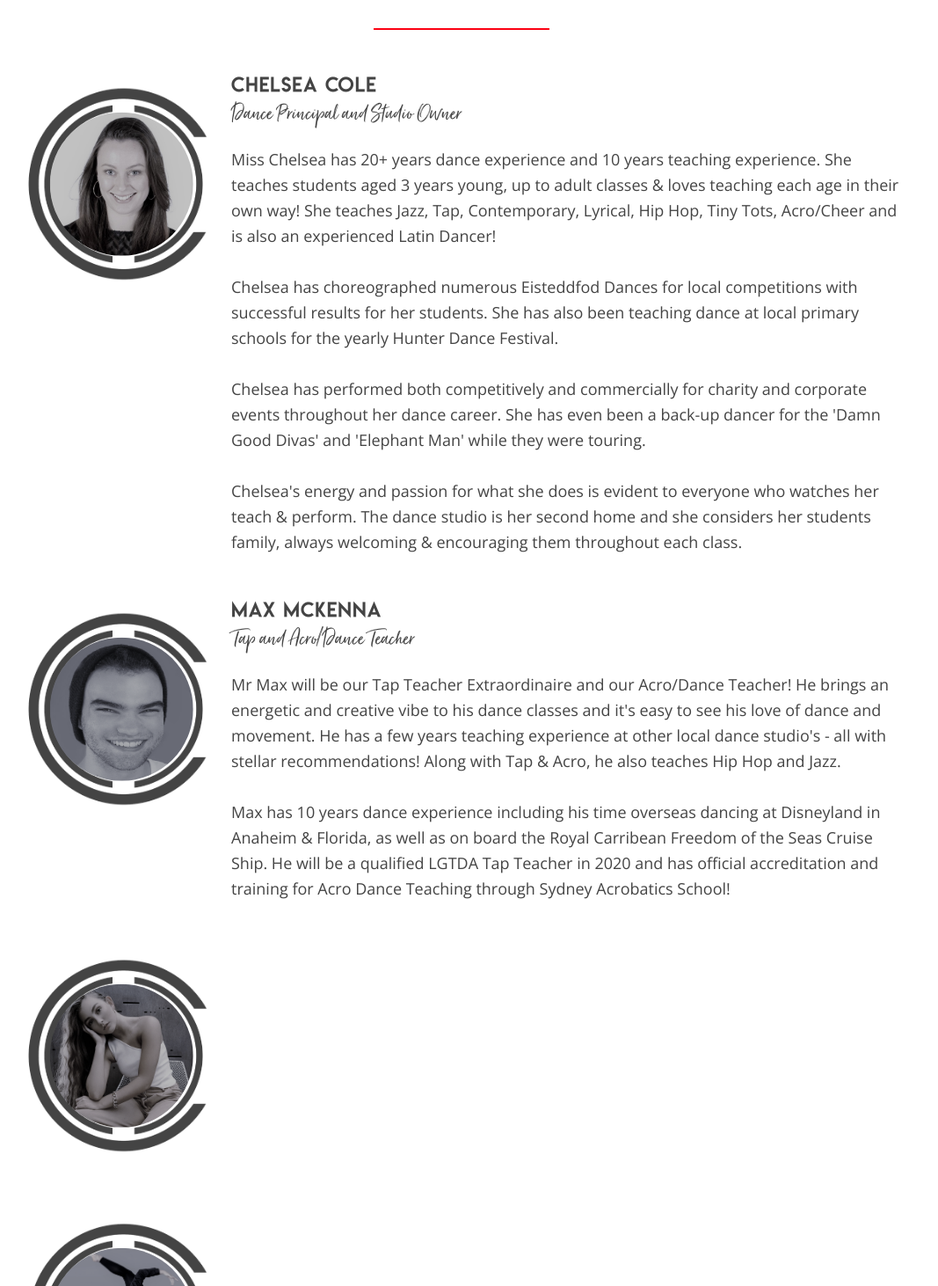
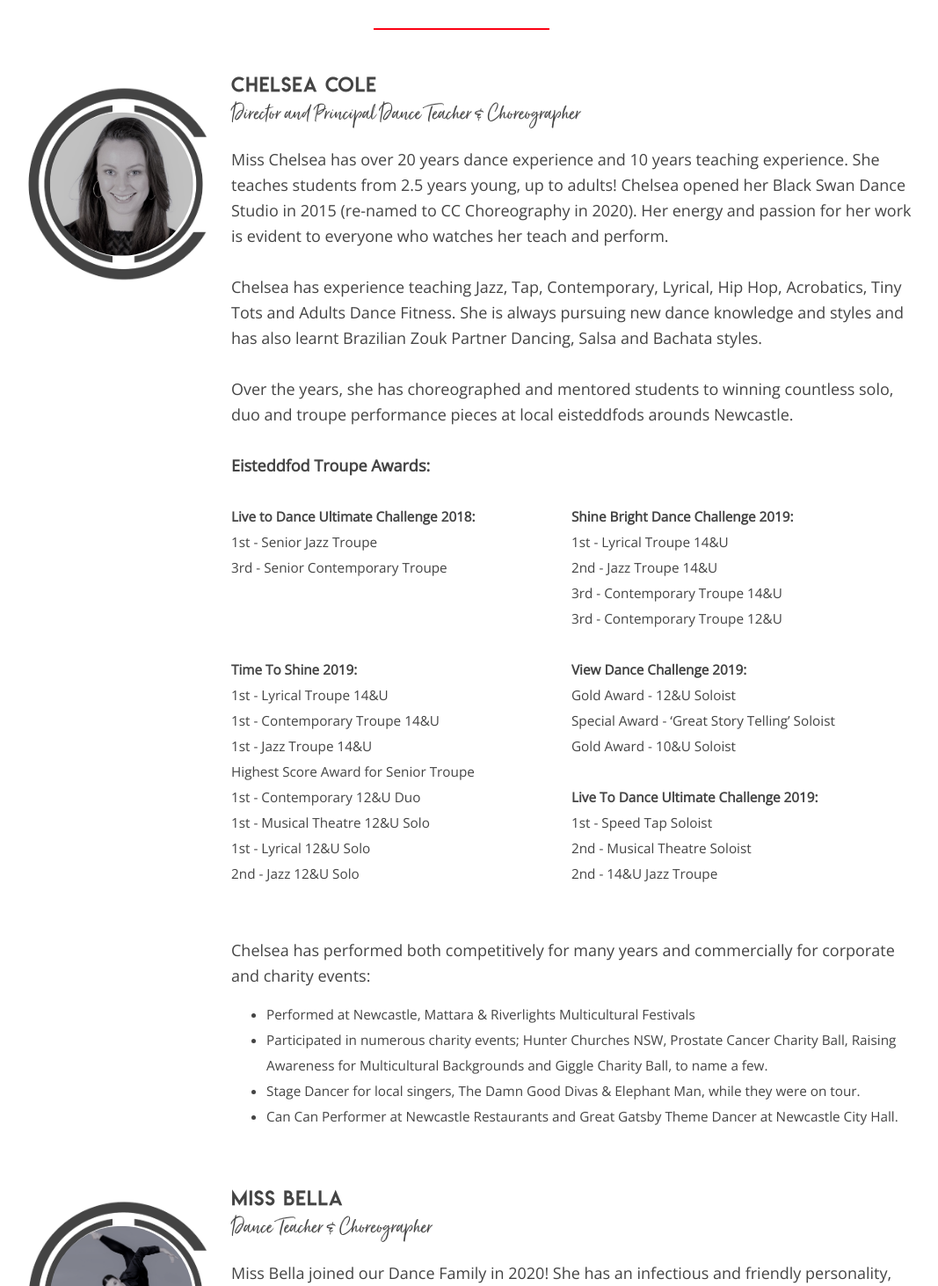
Before and after one commit to LauraAshleigh/CCChoreography, a React (Create React App) app: page /teachers in a window 1280 px wide. Shown: the part 188-1650 px from the top of the page at 88% size, without its empty margins (115-1182 px from the left). Built offline with nearby package versions, Linux system fonts and the light colour scheme; a small style sheet from the web is missing.

Commit message:
Update timetable, fees and teachers

```diff
--- a/src/App.css
+++ b/src/App.css
@@ -10,3 +10,13 @@
 
 .grow { transition: all .2s ease-in-out; }
 .grow:hover { transform: scale(1.1); }
+
+table {
+  border-collapse: collapse;
+  table-layout: fixed;
+}
+
+table td, table th {
+  border: 1px solid #ddd;
+  padding: 8px;
+}
--- /dev/null
+++ b/src/Components/FeesPage/FeesConfig.js
@@ -0,0 +1,16 @@
+export const fees1 = [
+  {class: '1 Class', price: '$11'},
+  {class: '2 Classes', price: '$22'},
+  {class: '3 Classes', price: '$32'},
+  {class: '4 Classes', price: '$41'},
+  {class: '5 Classes', price: '$50'},
+  {class: '6+ Classes', price: '$59'}
+]
+
+export const fees2 = [
+  {class: 'Solo Lesson', price: '$32 / 30 minutes'},
+  {class: 'Duo Lesson', price: '$16 / 30 minutes p.p.'},
+  {class: 'Trio Lesson', price: '$10 / 30 minutes p.p.'},
+  {class: 'Registration Fee (annual)', price: '$60 (includes studio top)'},
+  {class: 'Eisteddfod Fee (annual)', price: '$80 (includes personalised studio jacket & all eisteddfod entry fees)'}
+]
--- /dev/null
+++ b/src/Components/FeesPage/FeesPage.css
@@ -0,0 +1,33 @@
+.fees-grid {
+  display: grid;
+  grid-template-columns: repeat(2, 1fr);
+  column-gap: 50px;
+}
+
+.fees-table { font-size: 85%; }
+
+.fees-table th { text-align: left; }
+
+.fees-table td, .fees-table th {
+  width: 50%;
+  vertical-align: baseline;
+}
+
+.fees-text {
+  width: 80%;
+  margin: 50px auto;
+  line-height: 145%;
+}
+
+.fees-subheading {
+  margin: 20px 0;
+  color: var(--red-color);
+  font-size: 110%;
+}
+
+.fees-info {
+  font-family: 'Open Sans', sans-serif;
+  font-size: 90%;
+}
+
+.fees-info a { color: var(--font-color); }
--- /dev/null
+++ b/src/Components/FeesPage/FeesTable.js
@@ -0,0 +1,24 @@
+import React from 'react'
+
+const feesTable = props => {
+  return (
+    <table className='fees-table'>
+      <thead>
+        <tr>
+          <th>Classes / Week</th>
+          <th>Price (includes GST)</th>
+        </tr>
+      </thead>
+      <tbody>
+        {props.tableContent.map(fee =>
+          <tr key={fee.class}>
+            <td>{fee.class}</td>
+            <td>{fee.price}</td>
+          </tr>
+        )}
+      </tbody>
+    </table>
+  )
+}
+
+export default feesTable
--- a/src/Components/Navigation/NavigationBar.js
+++ b/src/Components/Navigation/NavigationBar.js
@@ -3,7 +3,6 @@ import { NavLink } from 'react-router-dom'
 import Icons from '../Icons/Icons'
 import ccsymbol from '../../images/symbol-black.png'
 import './NavigationBar.css'
-
 
 const navigationBar = () => {
   return (
--- a/src/Components/TeachersPage/TeachersConfig.js
+++ b/src/Components/TeachersPage/TeachersConfig.js
@@ -1,49 +1,105 @@
 import chelsea from '../../images/chelsea.jpg'
 import max from '../../images/max.png'
-import teacher1 from '../../images/teacher-1.png'
-import teacher2 from '../../images/teacher-2.png'
+import bella from '../../images/bella.png'
 
 const teachers = [
   {
     name: 'Chelsea Cole',
-    position: 'Dance Principal and Studio Owner',
+    position: 'Director and Principal Dance Teacher & Choreographer',
     image: chelsea,
-    about: 'Miss Chelsea has 20+ years dance experience and 10 years teaching experience. '
-    + 'She teaches students aged 3 years young, up to adult classes & loves teaching each age in their own way! '
-    + 'She teaches Jazz, Tap, Contemporary, Lyrical, Hip Hop, Tiny Tots, Acro/Cheer and is also an experienced Latin Dancer!'
-    + '<br><br>Chelsea has choreographed numerous Eisteddfod Dances for local competitions with successful results for her students. '
-    + 'She has also been teaching dance at local primary schools for the yearly Hunter Dance Festival.'
-    + '<br><br>Chelsea has performed both competitively and commercially for charity and corporate events throughout her dance career. '
-    + 'She has even been a back-up dancer for the \'Damn Good Divas\' and \'Elephant Man\' while they were touring.'
-    + '<br><br>Chelsea\'s energy and passion for what she does is evident to everyone who watches her teach & perform. '
-    + 'The dance studio is her second home and she considers her students family, '
-    + 'always welcoming & encouraging them throughout each class.'
+    about:
+    'Miss Chelsea has over 20 years dance experience and 10 years teaching experience. '
+    + 'She teaches students from 2.5 years young, up to adults! Chelsea opened her Black Swan Dance Studio in 2015 '
+    + '(re-named to CC Choreography in 2020). Her energy and passion for her work is evident to everyone who watches her teach and perform.'
+    + '<br><br>Chelsea has experience teaching Jazz, Tap, Contemporary, Lyrical, Hip Hop, Acrobatics, Tiny Tots and Adults Dance Fitness. '
+    + 'She is always pursuing new dance knowledge and styles and has also learnt Brazilian Zouk Partner Dancing, Salsa and Bachata styles.'
+    + '<br><br>Over the years, she has choreographed and mentored students to winning countless solo, duo and troupe performance pieces '
+    + 'at local eisteddfods arounds Newcastle.'
+
+    + '<br><br><b>Eisteddfod Troupe Awards:</b>'
+    + '<br><br>'
+    + '<div class="awards-grid">'
+    + '<div>'
+    + '<b>Live to Dance Ultimate Challenge 2018:</b>'
+    + '<br>1st  - Senior Jazz Troupe'
+    + '<br>3rd - Senior Contemporary Troupe'
+
+    + '<br><br><br><br><b>Time To Shine 2019:</b>'
+    + '<br>1st - Lyrical Troupe 14&U'
+    + '<br>1st - Contemporary Troupe 14&U'
+    + '<br>1st - Jazz Troupe 14&U'
+    + '<br>Highest Score Award for Senior Troupe'
+    + '<br>1st - Contemporary 12&U Duo'
+    + '<br>1st - Musical Theatre 12&U Solo'
+    + '<br>1st - Lyrical 12&U Solo'
+    + '<br>2nd - Jazz 12&U Solo'
+    + '</div>'
+
+    + '<div>'
+    + '<b>Shine Bright Dance Challenge 2019:</b>'
+    + '<br>1st - Lyrical Troupe 14&U'
+    + '<br>2nd - Jazz Troupe 14&U'
+    + '<br>3rd - Contemporary Troupe 14&U'
+    + '<br>3rd - Contemporary Troupe 12&U'
+
+    + '<br><br><b>View Dance Challenge 2019:</b>'
+    + '<br>Gold Award - 12&U Soloist'
+    + '<br>Special Award - ‘Great Story Telling’ Soloist'
+    + '<br>Gold Award - 10&U Soloist'
+
+    + '<br><br><b>Live To Dance Ultimate Challenge 2019:</b>'
+    + '<br>1st - Speed Tap Soloist'
+    + '<br>2nd - Musical Theatre Soloist'
+    + '<br>2nd - 14&U Jazz Troupe'
+    + '</div>'
+    + '</div>'
+    + '<br><br>'
+
+    + 'Chelsea has performed both competitively for many years and commercially for corporate and charity events:'
+    + '<ul class="performance-list">'
+    + '<li>Performed at Newcastle, Mattara & Riverlights Multicultural Festivals</li>'
+    + '<li>Participated in numerous charity events; Hunter Churches NSW, Prostate Cancer Charity Ball, '
+    + 'Raising Awareness for Multicultural Backgrounds and Giggle Charity Ball, to name a few.</li>'
+    + '<li>Stage Dancer for local singers, The Damn Good Divas & Elephant Man, while they were on tour.</li>'
+    + '<li>Can Can Performer at Newcastle Restaurants and Great Gatsby Theme Dancer at Newcastle City Hall.</li>'
+    + '</ul>'
   },
   {
-    name: 'Max McKenna',
-    position: 'Tap and Acro/Dance Teacher',
-    image: max,
-    about: 'Mr Max will be our Tap Teacher Extraordinaire and our Acro/Dance Teacher! '
-    + 'He brings an energetic and creative vibe to his dance classes and it\'s easy to see his love of dance and movement. '
-    + 'He has a few years teaching experience at other local dance studio\'s  - all with stellar recommendations! '
-    + 'Along with Tap & Acro, he also teaches Hip Hop and Jazz.'
-    + '<br><br>Max has 10 years dance experience including his time overseas dancing at Disneyland in Anaheim & Florida, '
-    + 'as well as on board the Royal Carribean Freedom of the Seas Cruise Ship. He will be a qualified LGTDA Tap Teacher in 2020 '
-    + 'and has official accreditation and training for Acro Dance Teaching through Sydney Acrobatics School!'
+    name: 'Miss Bella',
+    position: 'Dance Teacher & Choreographer',
+    image: bella,
+    about: 'Miss Bella joined our Dance Family in 2020! She has an infectious and friendly personality, '
+    + 'which the students have grown to adore very quickly!'
+    + '<br><br>Bella started dancing at Baby Ballerinas and trained formally at Newcastle Ballet Theatre. '
+    + 'She has completed her Certificate III and IV in Dance at Newcastle Ballet Theatre '
+    + 'and she is also a qualified Pilates Instructor!'
+    + '<br><br>Bella was a part of Newcastle\'s Award winning youth contemporary dance company '
+    + '- The Flipside Project and toured around Australia with them. '
+    + 'She was a part of the group that received \'Most outstanding youth dance ensemble\' '
+    + 'at the Australian Dance Awards.'
+    + '<br><br>Bella has collaborated with some of Australia\'s most sought after choreographers; '
+    + 'Kristina Chan, Craig Bary, Omer Backley-Astrchan, Cadi McCarthy, Idan Cohen, Israel Aloni and Amy Hollingsworth.'
+    + '<br><br>We are so happy to have Bella on board our teaching staff at CC Choreography.'
   },
   {
-    name: '',
-    position: '',
-    image: teacher1,
-    about: ''
+    name: 'Mr Max',
+    position: 'Dance Teacher & Choreographer',
+    image: max,
+    about: 'Max is an outgoing and energetic instructor across multiple dance styles! '
+    + 'His love for dance and teaching can easily be seen in any of his classes. '
+    + 'He has many years teaching experience at other studios since January 2016! '
+    + 'He has taught Hip Hop, Jazz, Break Dance, Acro Dance and Tap.'
+    + '<br><br>Max received official accreditation and training for Acro Dance teaching '
+    + 'through Sydney Acrobatics School and as of this year (2020), he will be qualified to teach LGTDA Tap exams. '
+    + 'He has danced overseas in Disneyland Anaheim, Disneyworld Florida and on board the '
+    + 'Royal Caribbean Freedom of the Seas Cruise Ship.'
   },
   {
-    name: '',
-    position: '',
-    image: teacher2,
+    name: 'Miss Gemma',
+    position: 'Dance Teacher & Choreographer',
+    image: '',
     about: ''
   }
-
 ]
 
 export default teachers
--- a/src/Components/TeachersPage/TeachersPage.css
+++ b/src/Components/TeachersPage/TeachersPage.css
@@ -27,6 +27,14 @@
   font-size: 90%;
 }
 
+.awards-grid {
+  display: grid;
+  grid-template-columns: repeat(2, 40%);
+  column-gap: 10%;
+}
+
+.awards-grid, .performance-list { font-size: 85%; }
+
 
 .teacher-avatar {
   height: 250px;
--- a/src/Components/TimetablePage/TimetablePage.css
+++ b/src/Components/TimetablePage/TimetablePage.css
@@ -1,14 +1,7 @@
 .timetable {
   width: 100%;
   text-align: center;
-  border-collapse: collapse;
   font-size: 80%;
-  table-layout: fixed;
-}
-
-.timetable td, .timetable th {
-  border: 1px solid #ddd;
-  padding: 8px;
 }
 
 .timetable tbody:nth-child(even) { background-color: #f6f6f6;}
```
Also changed, not shown: src/Components/FeesPage/FeesPage.js (+44 -4 lines), src/Components/TimetablePage/TimetableConfig.js (+14 -22 lines), src/images/bella.png (renamed from src/images/teacher-2.png), 1 other file (tests, documents, lock files or other folders).
